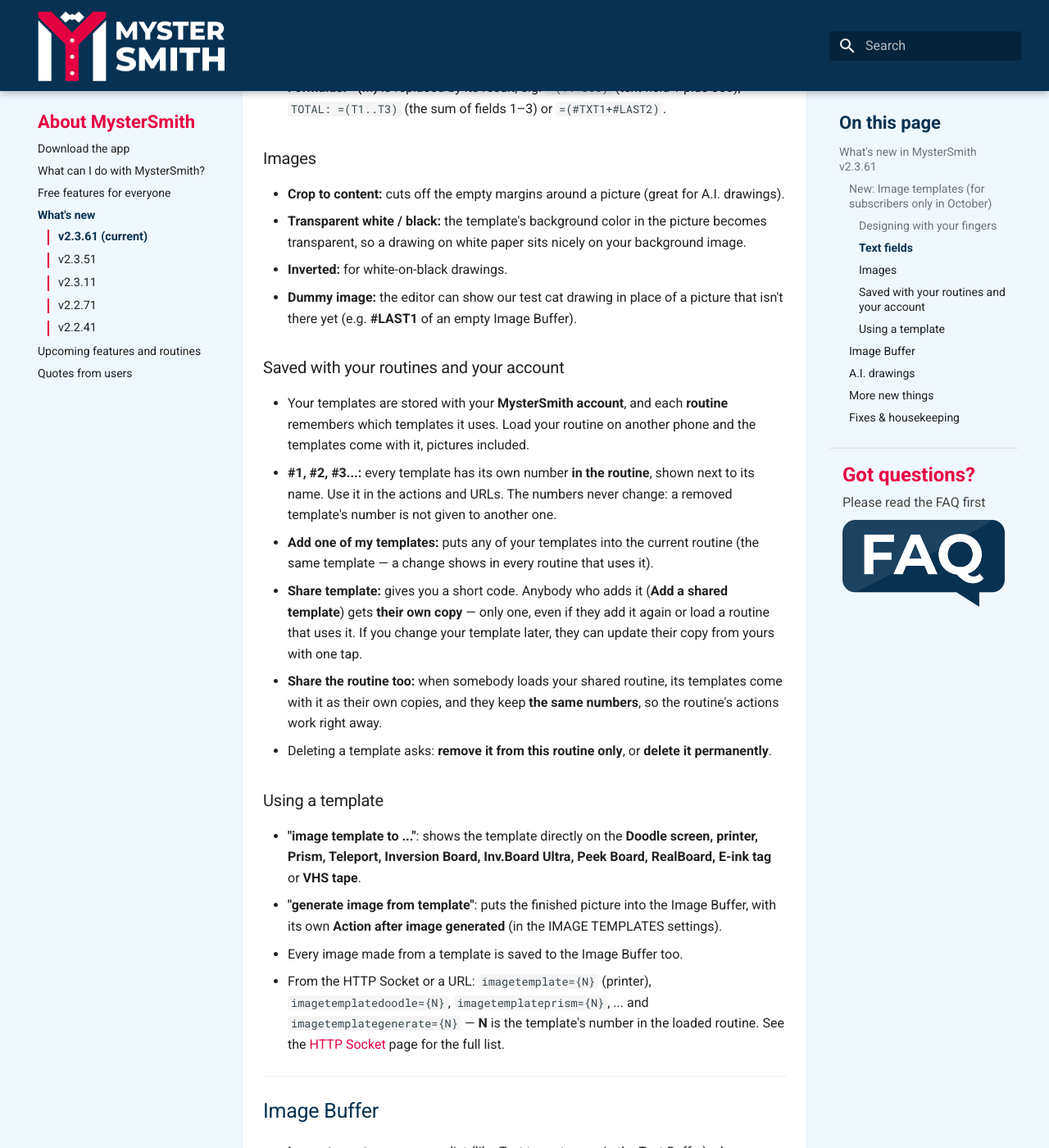
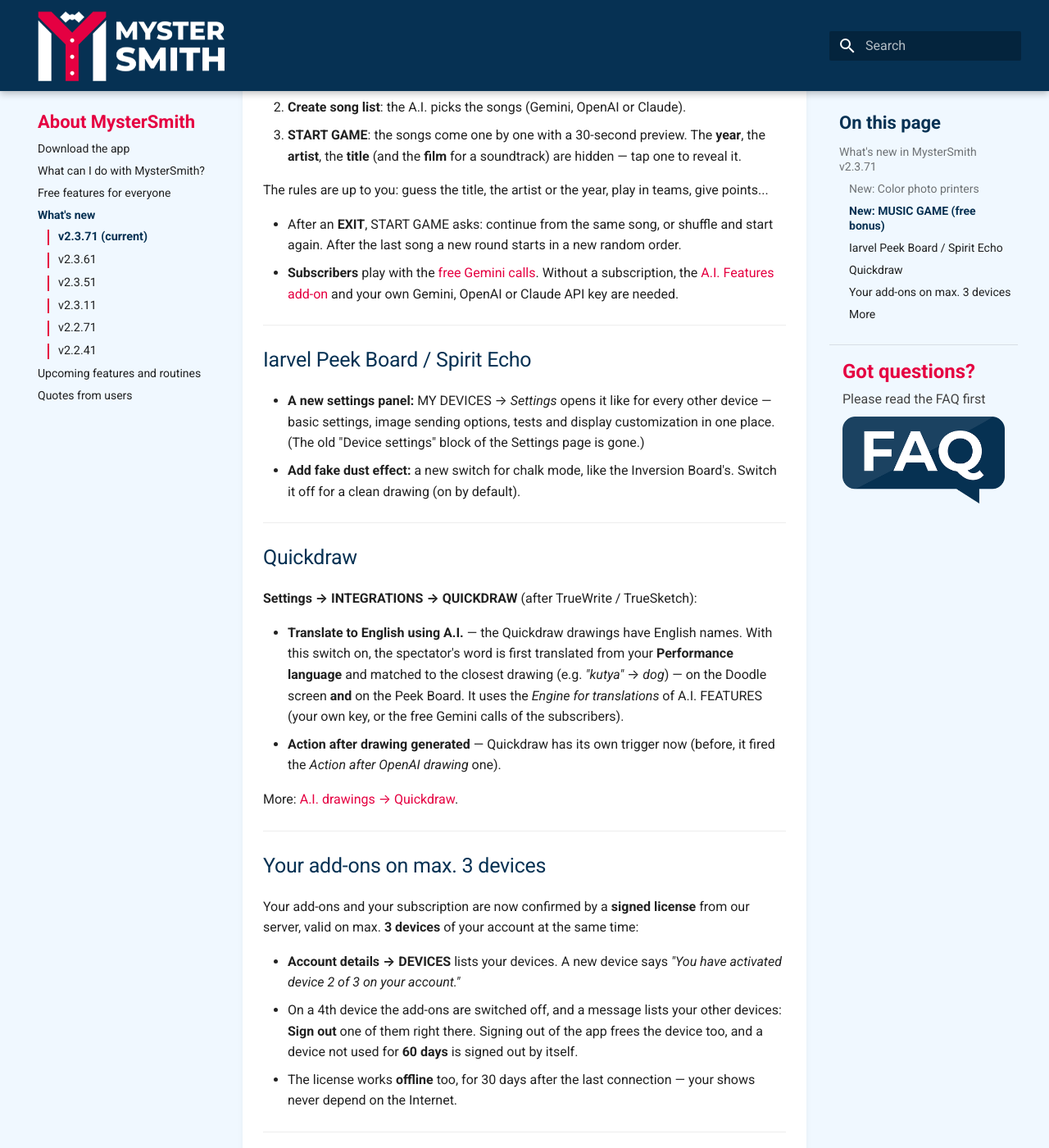
Before and after one commit to ragcsalo/mystersmith-docs, an MkDocs documentation site: the page built from docs/about-mystersmith/whats-new.md, in a window 1280 px wide and 1400 px high, scrolled down 1634 px. Shown: the whole window at 82% size. Built offline with MkDocs 1.6.1 and Material for MkDocs 9.7.7, drawn with Linux system fonts in a browser that asks for light colours; some of the changed text lies outside the part shown.

Commit message:
What's new: v2.3.71 (color photo printers, MUSIC GAME, Peek Board panel + fake dust, Quickdraw, 3-device license); v2.3.61 archived
Co-Authored-By: Claude Opus 5.5 <noreply@anthropic.com>

```diff
--- a/docs/about-mystersmith/whats-new.md
+++ b/docs/about-mystersmith/whats-new.md
@@ -1,94 +1,84 @@
 ---
 title: "What's new"
-date: 2026-10-22 12:00:00
+date: 2026-10-26 12:00:00
 ---
 
-# What's new in MysterSmith v2.3.61
+# What's new in MysterSmith v2.3.71
 
-Since **v2.3.51**, MysterSmith has a brand-new tool: the **Image Template Editor**. Design a picture once — a background, images and text fields — and send it to your printer, Doodle screen or any display device, filled with whatever just happened in your routine: the spectator's word, a fresh A.I. drawing, a calculated number. Around it: a smarter **Image Buffer**, better **A.I. drawings**, new actions and a few important fixes. Here are the highlights. :-)
+Since **v2.3.61**, MysterSmith prints in **color**: HP Sprocket, Polaroid, Canon, LG and Liene photo printers turn your Image Buffer pictures, last photos and image templates into real photos. There is a **free bonus music quiz**, a new settings panel for the **Iarvel Peek Board / Spirit Echo**, smarter **Quickdraw** drawings in any language, and your add-ons are now protected by a **signed license** on max. 3 devices. Here are the highlights. :-)
 
 ---
 
-## New: Image templates (for subscribers only in October)
+## New: Color photo printers
 
-Find it under **Settings → Output / Screens → IMAGE TEMPLATES → Manage templates**. The full guide: [Image templates](../user-guide/image-templates.md). A template is made of:
+A new device in **MY DEVICES**: the **Color photo printer**. It prints full-color photos on ZINK / photo paper:
 
-* a **background image**: from your gallery, your last photo or the last Image Buffer image (cover / contain, white or black background),
-* any number of **images**: a picture from your phone, an image **URL** (downloaded fresh each time the template is used) or an **Image Buffer** image: **#IMAGE** (the last one), **#IMG1**..**#IMG9** (from the oldest), **#LAST1**..**#LAST9** (from the newest),
-* any number of **text fields**: fixed text and/or Text Buffer variables (**#TEXT**, **#TXT1**..**#TXT9**, **#LAST1**..**#LAST9**), with any font, size, alignment and black or white color.
+| Printer | Android | iOS |
+|---|---|---|
+| HP Sprocket (1st edition / Plus) | yes | yes |
+| Polaroid ZIP / Mint | yes | – |
+| Canon IVY / Zoemini | yes | – |
+| LG PD233 | yes | – |
+| Liene Pearl | yes | yes |
 
-You choose a **format** for each template (a ratio like 3:4, the printer's variable height, or the exact size of a display: Prism, Teleport, Inversion Board, Peek Board, RealBoard, VHS tape...), and the template is fitted to whatever device you send it to.
+New actions in the *Color photo printer* group:
 
-### Designing with your fingers
+* **image buffer to color photo printer** — an A.I. drawing, a photo from WEB-polling, anything in the [Image Buffer](../user-guide/image-buffer.md)
+* **last photo to color photo printer**
+* **doodle drawing to color photo printer**
+* **image template to color photo printer** — a new template format, *Color photo printer (1254 x 1881)*, to design a full photo with your own background, images and texts (subscribers - see [Image templates](../user-guide/image-templates.md))
 
-* **Tap** an element on the preview to pick it (its frame turns green). Overlapping elements can also be picked from the **"Fingers move"** list.
-* **One finger** moves it, **two fingers** zoom and rotate it.
-* **Double tap:** back to the center, without rotation.
-* **Two-finger double tap:** undo the last move.
-* **Snap:** *Grid* (edges and center of the canvas) or *Elements* (lines up with the other elements' edges and centers).
-* Only the picked element's settings are shown below the preview, so even a big template stays tidy.
-
-### Text fields
-
-* A **preview value** shows instead of #TEXT in the editor, and sets the size of the field's frame, so you can design with a realistic example.
-* **Formulas:** **=(...)** is replaced by its result, e.g. `=(T1+300)` (text field 1 plus 300), `TOTAL: =(T1..T3)` (the sum of fields 1–3) or `=(#TXT1+#LAST2)`.
-
-### Images
-
-* **Crop to content:** cuts off the empty margins around a picture (great for A.I. drawings).
-* **Transparent white / black:** the template's background color in the picture becomes transparent, so a drawing on white paper sits nicely on your background image.
-* **Inverted:** for white-on-black drawings.
-* **Dummy image:** the editor can show our test cat drawing in place of a picture that isn't there yet (e.g. **#LAST1** of an empty Image Buffer).
-
-### Saved with your routines and your account
-
-* Your templates are stored with your **MysterSmith account**, and each **routine** remembers which templates it uses. Load your routine on another phone and the templates come with it, pictures included.
-* **#1, #2, #3...:** every template has its own number **in the routine**, shown next to its name. Use it in the actions and URLs. The numbers never change: a removed template's number is not given to another one.
-* **Add one of my templates:** puts any of your templates into the current routine (the same template — a change shows in every routine that uses it).
-* **Share template:** gives you a short code. Anybody who adds it (**Add a shared template**) gets **their own copy** — only one, even if they add it again or load a routine that uses it. If you change your template later, they can update their copy from yours with one tap.
-* **Share the routine too:** when somebody loads your shared routine, its templates come with it as their own copies, and they keep **the same numbers**, so the routine's actions work right away.
-* Deleting a template asks: **remove it from this routine only**, or **delete it permanently**.
-
-### Using a template
-
-* **"image template to ..."**: shows the template directly on the **Doodle screen, printer, Prism, Teleport, Inversion Board, Inv.Board Ultra, Peek Board, RealBoard, E-ink tag** or **VHS tape**.
-* **"generate image from template"**: puts the finished picture into the Image Buffer, with its own **Action after image generated** (in the IMAGE TEMPLATES settings).
-* Every image made from a template is saved to the Image Buffer too.
-* From the HTTP Socket or a URL: `imagetemplate={N}` (printer), `imagetemplatedoodle={N}`, `imagetemplateprism={N}`, ... and `imagetemplategenerate={N}` — **N** is the template's number in the loaded routine. See the [HTTP Socket](../api/http-socket.md) page for the full list.
+Plus an **Action after printing finished** trigger. The color photo printer needs the [Printers add-on](../purchase-add-ons/printers.md) or a subscription.
 
 ---
 
-## Image Buffer
+## New: MUSIC GAME (free bonus)
 
-* **Image types to save:** a new list (like *Text types to save* in the Text Buffer) where you choose which pictures go into the buffer: drawings before erasing, drawings at recognition, A.I. drawings, A.I. image prompt results, images from templates, WEB-polling results, Send to API responses, images from the HTTP socket, TrueWrite / TrueSketch images. It replaces the old "Save drawing..." switches (the rarely used *Save drawing when idle* is gone).
-* **Clear buffer on WEB-polling start:** a new switch, like the Text Buffer's.
-* **New actions:** *image buffer to* **Prism, Teleport, E-ink tag, VHS tape, Reinkstone** and **printer**.
-* **Peek Board:** the *last photo* and *image buffer* actions are back.
+A music quiz for any number of players — in **Settings → INTEGRATIONS → MUSIC GAME** (at the bottom):
+
+1. Type a **topic** ("Hits of the 80s", "Movie soundtracks", "Eurovision winners"...) and choose the **number of songs** (5–50).
+2. **Create song list**: the A.I. picks the songs (Gemini, OpenAI or Claude).
+3. **START GAME**: the songs come one by one with a 30-second preview. The **year**, the **artist**, the **title** (and the **film** for a soundtrack) are hidden — tap one to reveal it.
+
+The rules are up to you: guess the title, the artist or the year, play in teams, give points...
+
+* After an **EXIT**, START GAME asks: continue from the same song, or shuffle and start again. After the last song a new round starts in a new random order.
+* **Subscribers** play with the [free Gemini calls](../subscriptions/free-gemini.md). Without a subscription, the [A.I. Features add-on](../purchase-add-ons/ai-features.md) and your own Gemini, OpenAI or Claude API key are needed.
 
 ---
 
-## A.I. drawings
+## Iarvel Peek Board / Spirit Echo
 
-* A.I. drawings go into the Image Buffer **immediately** and in their **original size** (before, a smaller copy from the Doodle screen was saved after a few seconds).
-* The **"Action after ... drawing"** and **"Action after image generated"** triggers can be set to *immediately* again — they always wait until the drawing is in the buffer.
-* **Use thicker lines for drawings:** a new option for OpenAI and for Gemini (bold Sharpie lines).
-* **OpenAI drawings** look much more like a real child's drawing now.
+* **A new settings panel:** MY DEVICES → *Settings* opens it like for every other device — basic settings, image sending options, tests and display customization in one place. (The old "Device settings" block of the Settings page is gone.)
+* **Add fake dust effect:** a new switch for chalk mode, like the Inversion Board's. Switch it off for a clean drawing (on by default).
 
 ---
 
-## More new things
+## Quickdraw
 
-* **Condition for any action:** in the action picker, the new **Condition** chip shows two settings: **Only if Text Buffer has** and **Image Buffer has** *exactly* N items. The action runs only then, otherwise nothing happens. It works with every trigger (volume buttons, remotes, "Action after ...", action lists...), and the Settings page shows it next to the action, e.g. *handwriting to printer (3)*.
-* **New actions:** *vibrate short*, *vibrate long* and *vibrate double*.
-* **ACRONYM WORD LIST:** the *Input letter position (1-6)* switch became a **Letter position** list: *flexible (by input)* or *fixed (1)* .. *fixed (6)*. With a fixed position, the readable letters are in that position of each word.
-* **Voice Recorder:** load audio files from your phone or from a URL, save the last A.I. voice, and a new **stop audio playback** action.
+**Settings → INTEGRATIONS → QUICKDRAW** (after TrueWrite / TrueSketch):
+
+* **Translate to English using A.I.** — the Quickdraw drawings have English names. With this switch on, the spectator's word is first translated from your **Performance language** and matched to the closest drawing (e.g. *"kutya"* → *dog*) — on the Doodle screen **and** on the Peek Board. It uses the *Engine for translations* of A.I. FEATURES (your own key, or the free Gemini calls of the subscribers).
+* **Action after drawing generated** — Quickdraw has its own trigger now (before, it fired the *Action after OpenAI drawing* one).
+
+More: [A.I. drawings → Quickdraw](../user-guide/ai-drawings.md#quickdraw).
 
 ---
 
-## Fixes & housekeeping
+## Your add-ons on max. 3 devices
 
-* **Romanized text:** with the PeekSmith 3 *Roboto* text size, some texts (like a playing card) were saved into the Text Buffer as numbers. Fixed. The **"Transform Chinese/Hebrew text"** switch has moved to the **Text Buffer** settings, because it affects every Text Buffer entry.
-* Fixed some Voice Recorder file syncing bugs.
+Your add-ons and your subscription are now confirmed by a **signed license** from our server, valid on max. **3 devices** of your account at the same time:
+
+* **Account details → DEVICES** lists your devices. A new device says *"You have activated device 2 of 3 on your account."*
+* On a 4th device the add-ons are switched off, and a message lists your other devices: **Sign out** one of them right there. Signing out of the app frees the device too, and a device not used for **60 days** is signed out by itself.
+* The license works **offline** too, for 30 days after the last connection — your shows never depend on the Internet.
+
+---
+
+## More
+
+* **Audio Assistant:** a short message (and the assistant switched off) when no Bluetooth earpiece is connected.
+* Fixed: the search highlight in the action picker stuck to the picked action's name.
 * plus many smaller fixes across the app.
 
 ---
--- a/docs/javascripts/ms-version-nav.js
+++ b/docs/javascripts/ms-version-nav.js
@@ -5,7 +5,8 @@
   // All documented "What's new" versions, newest first.
   // Add a new line here whenever a version gets its own page.
   var VERSIONS = [
-    { label: "v2.3.61 (current)", path: "/about-mystersmith/whats-new/" },
+    { label: "v2.3.71 (current)", path: "/about-mystersmith/whats-new/" },
+    { label: "v2.3.61",           path: "/about-mystersmith/whats-new-v2-3-61/" },
     { label: "v2.3.51",           path: "/about-mystersmith/whats-new-v2-3-51/" },
     { label: "v2.3.11",           path: "/about-mystersmith/whats-new-v2-3-11/" },
     { label: "v2.2.71",           path: "/about-mystersmith/whats-new-v2-2-71/" },
```
Also changed, not shown: docs/about-mystersmith/whats-new-v2-2-41.md (+1 -1 lines), docs/about-mystersmith/whats-new-v2-2-71.md (+1 -1 lines), docs/about-mystersmith/whats-new-v2-3-11.md (+1 -1 lines), docs/about-mystersmith/whats-new-v2-3-51.md (+1 -1 lines), docs/about-mystersmith/whats-new-v2-3-61.md (added, +105 -0 lines).
